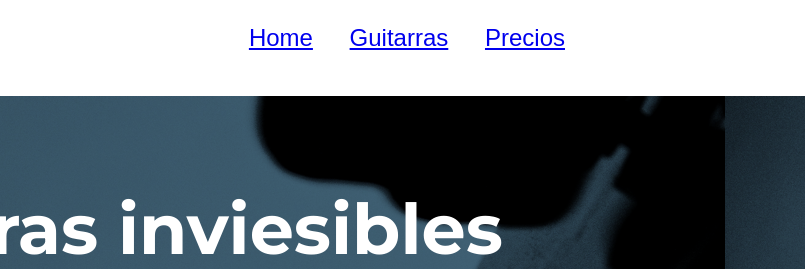
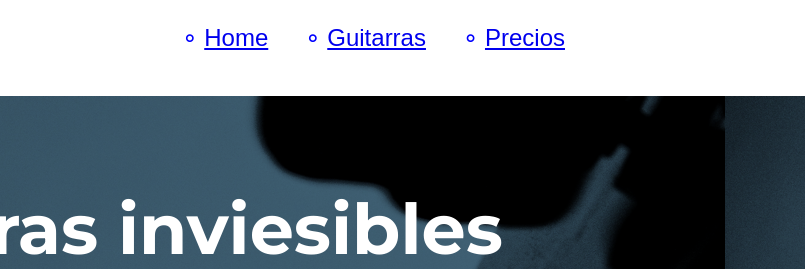
Before and after one commit to yetAnotherRaven/inviePlatzi, a plain HTML site: page index.html in a window 1280 px wide. Shown: the top 269 px of the page, 475-1280 px from the left. Drawn offline with Linux system fonts and the light colour scheme; a web font is replaced by a local one.

Commit message:
Agrega pseudoelementos al menú de index.html

```diff
--- a/css/invie.css
+++ b/css/invie.css
@@ -77,6 +77,13 @@ body {
 .menu li {
   display: inline-block;
   margin-left: 30px;
+}
+
+.menu li:before{
+  content: '∘';
+  font-size: 25px;
+  line-height: 2px;
+  color: blue;
 }
 
 
```
